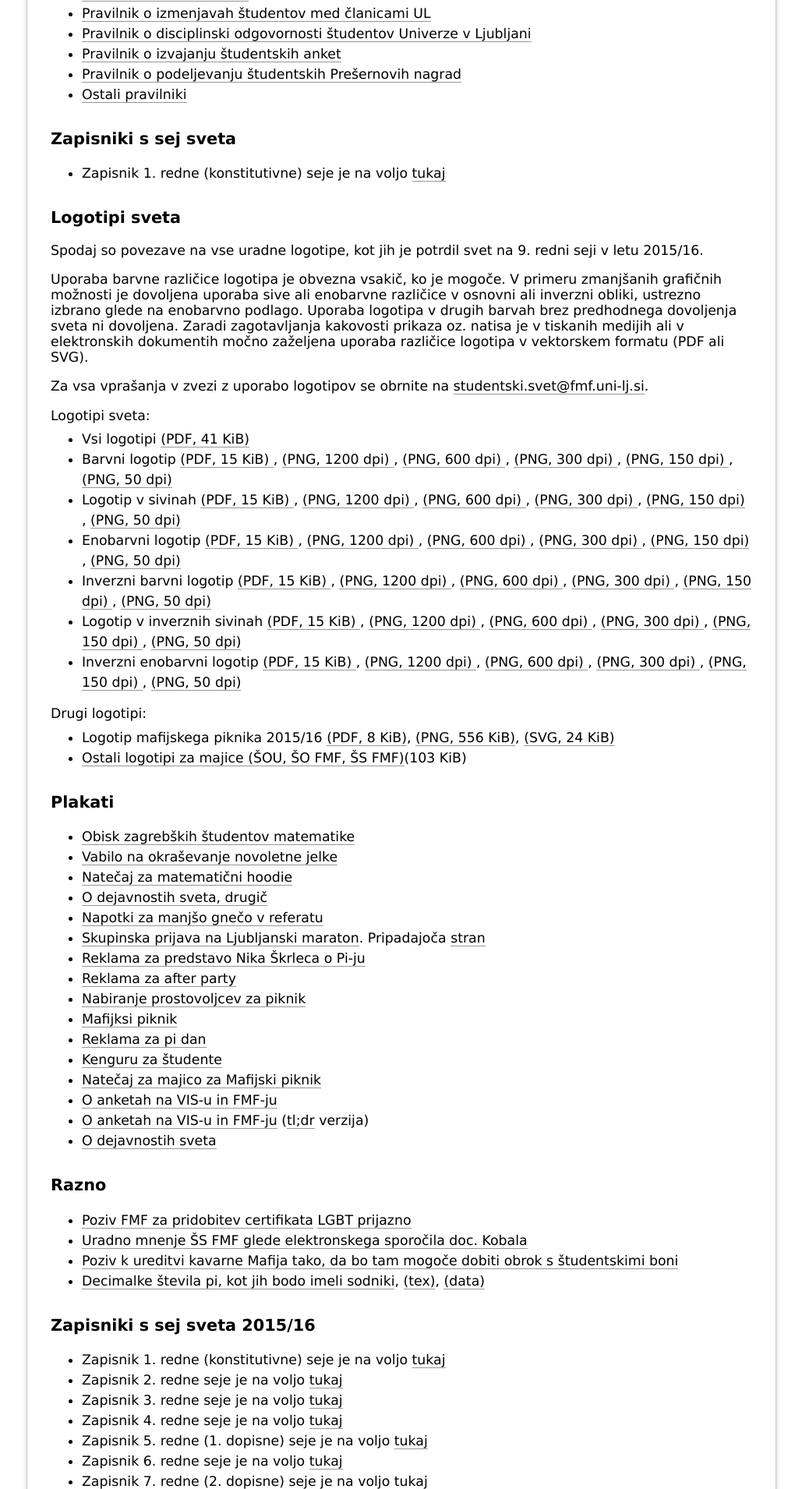
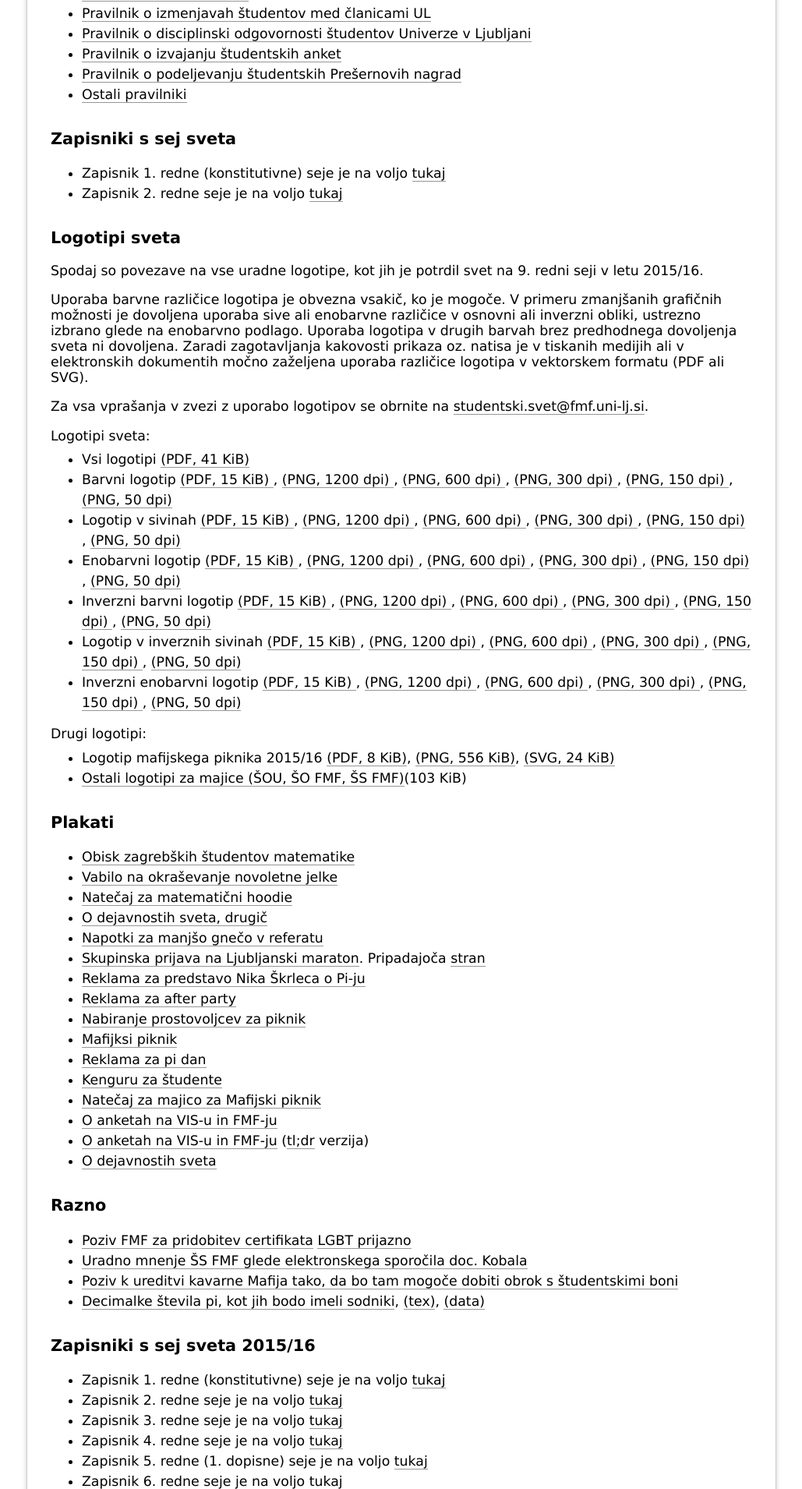
Before and after one commit to FMF-studenti/studentski-svet, a PHP site: page /legal in a window 1280 px wide. Shown: the part 504-2414 px from the top of the page at 78% size, without its empty margins (125-1154 px from the left). Run offline with PHP 8.4, Linux system fonts and the light colour scheme; some web fonts are replaced.

Commit message:
Zapisnik 2 seje.

```diff
--- a/legal.php
+++ b/legal.php
@@ -39,6 +39,7 @@
 <h2>Zapisniki s sej sveta</h2>
 <ul>
   <li>Zapisnik 1. redne (konstitutivne) seje je na voljo <a href="/dokumenti/zapisniki/2016_17/1_seja.pdf">tukaj</a></li>
+  <li>Zapisnik 2. redne seje je na voljo <a href="/dokumenti/zapisniki/2016_17/2_seja.pdf">tukaj</a></li>
 </ul>
 
 <h2 id='logos'>Logotipi sveta</h2>
```
Also changed, not shown: 2 other files.
